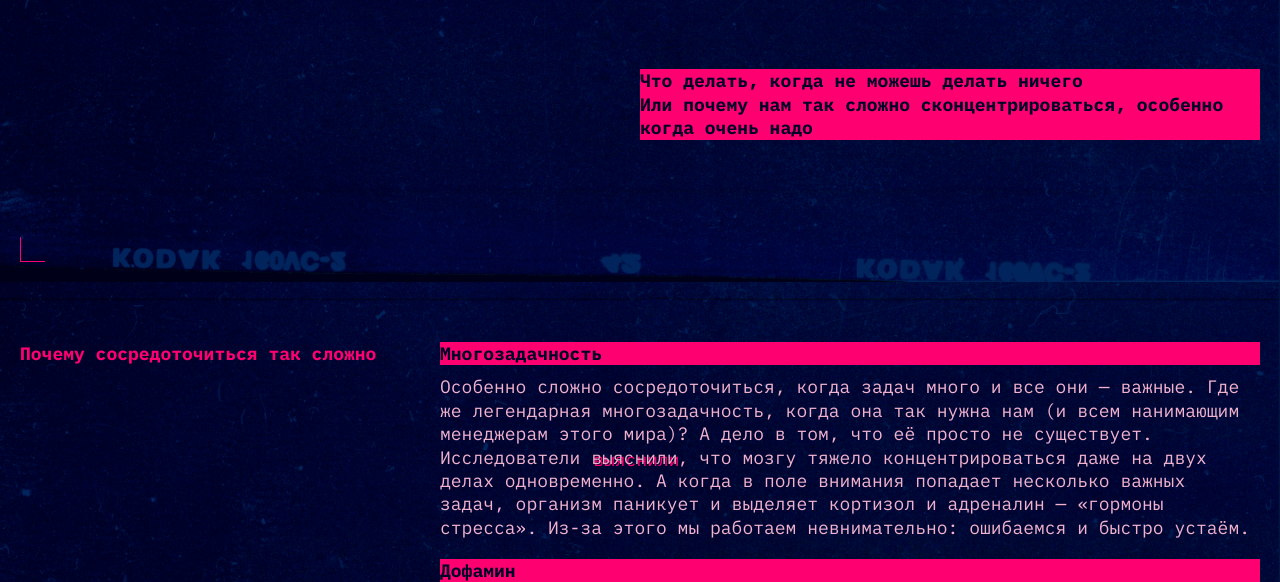
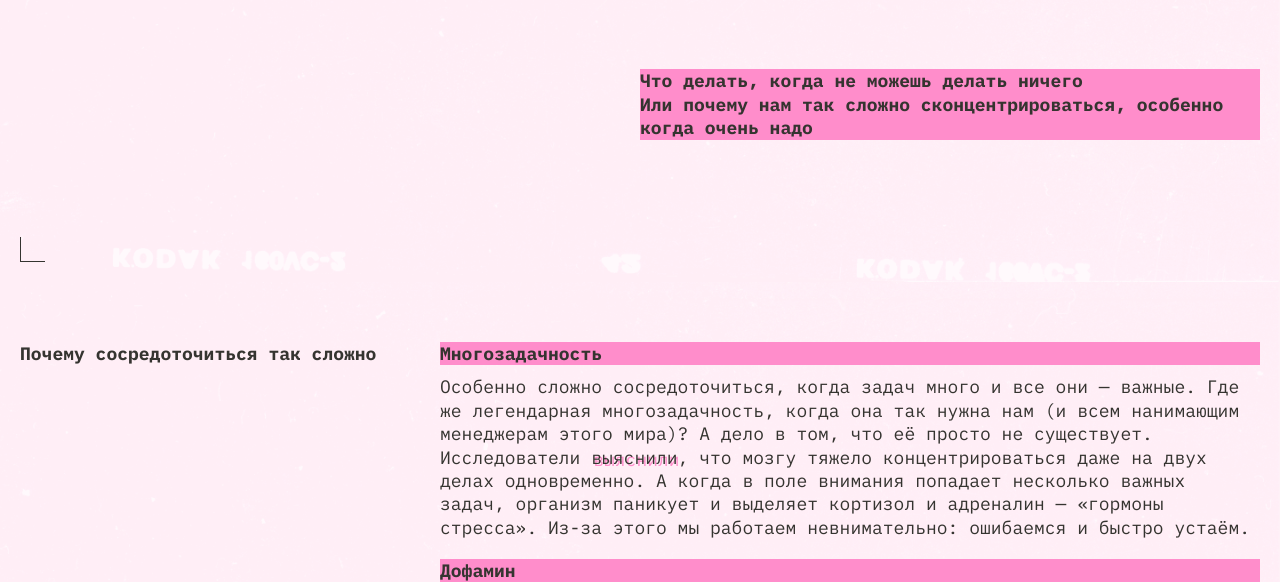
Before and after one commit to rifdedking-code/slozhno-sosredotochitsya-ad, a plain HTML site: page index.html in a window 1280 px wide. Shown: the part 518-1100 px from the top of the page. Drawn offline with Linux system fonts and the light colour scheme.

Commit message:
Add light theme and system preference styles

```diff
--- a/styles/light.css
+++ b/styles/light.css
@@ -1,16 +1,27 @@
-/*
-  Специально для светлой темы при наличии класса.
-  Здесь окажутся стили, которые нужно переопределить принудительно,
-  переключая тему
-*/
-
 :root.theme-light {
-  /* сохраните этот селектор в приведённом виде.
-    Так стили написанные ниже будут иметь больший вес,
-    чем стили в медиазапросе предпочтений пользователя
-  */
+  --page-background: #fff1f7;
+  --background-image: url("../images/cover-image-light.png");
+  --text-color: #353430;
+  --accent-color: #ff8dcb;
+  --heading-color: #ffc2e6;
+  --section-heading-color: #353430;
+  --decor-text-color: #353430;
+  --menu-color: #353430;
+  --button-hover-color: rgb(50 49 45 / 0.4);
+  --rec-display: none;
 }
 
-.theme-light .page {
-  /* Вам также нужно будет написать ряд подобных селекторов */
+@media (prefers-color-scheme: light) {
+  :root:not(.theme-dark) {
+    --page-background: #fff1f7;
+    --background-image: url("../images/cover-image-light.png");
+    --text-color: #353430;
+    --accent-color: #ff8dcb;
+    --heading-color: #ffc2e6;
+    --section-heading-color: #353430;
+    --decor-text-color: #353430;
+    --menu-color: #353430;
+    --button-hover-color: rgb(50 49 45 / 0.4);
+    --rec-display: none;
+  }
 }
```
